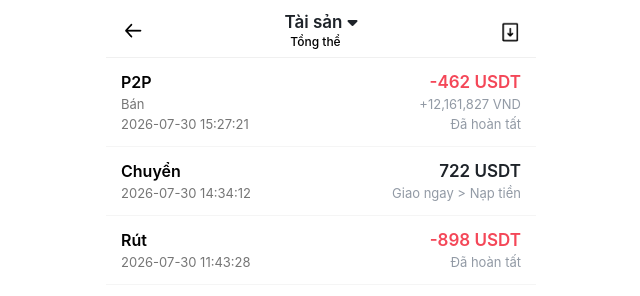
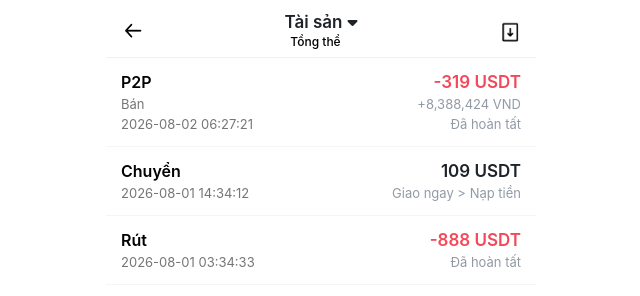
Before and after one commit to Duythang220911/binance, a React app: page assets-history.html in a window 1280 px wide. Shown: the top 296 px of the page, 319-959 px from the left. Built offline with nearby package versions, Linux system fonts and the light colour scheme.

Commit message:
Update assets-history.html

```diff
--- a/assets-history.html
+++ b/assets-history.html
@@ -65,11 +65,11 @@
                 <div class="item-left">
                     <div class="item-name">P2P</div>
                     <div class="item-desc">Bán</div>
-                    <div class="item-time">2026-07-30 15:27:21</div>
+                    <div class="item-time">2026-08-02 06:27:21</div>
                 </div>
                 <div class="item-right">
-                    <div class="amount sell">-462 USDT</div>
-                    <div class="fiat-amount">+12,161,827 VND</div>
+                    <div class="amount sell">-319 USDT</div>
+                    <div class="fiat-amount">+8,388,424 VND</div>
                     <div class="status-done">Đã hoàn tất</div>
                 </div>
             </div>
@@ -78,10 +78,10 @@
             <div class="transaction-item">
                 <div class="item-left">
                     <div class="item-name">Chuyển</div>
-                    <div class="item-time">2026-07-30 14:34:12</div>
+                    <div class="item-time">2026-08-01 14:34:12</div>
                 </div>
                 <div class="item-right">
-                    <div class="amount transfer">722 USDT</div>
+                    <div class="amount transfer">109 USDT</div>
                     <div class="transfer-path">Giao ngay > Nạp tiền</div>
                 </div>
             </div>
@@ -89,10 +89,10 @@
                 <div class="item-left">
                     <div class="item-name">Rút</div>
                     <!-- <div class="item-desc">Bán</div> -->
-                    <div class="item-time">2026-07-30 11:43:28</div>
+                    <div class="item-time">2026-08-01 03:34:33</div>
                 </div>
                 <div class="item-right" >
-                    <div class="amount sell">-898 USDT</div>
+                    <div class="amount sell">-888 USDT</div>
                     <!-- <div class="fiat-amount">+5,000,000 VND</div> -->
                     <div class="status-done">Đã hoàn tất</div>
                 </div>
```
